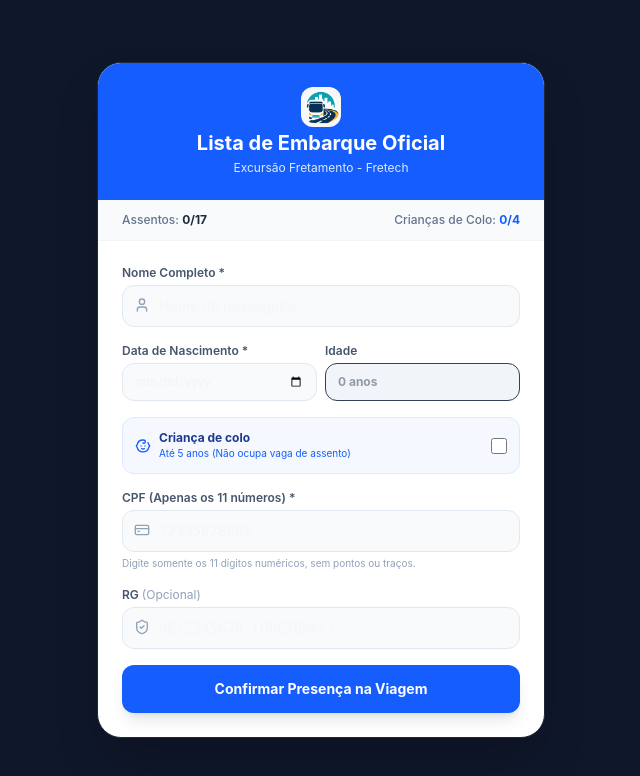
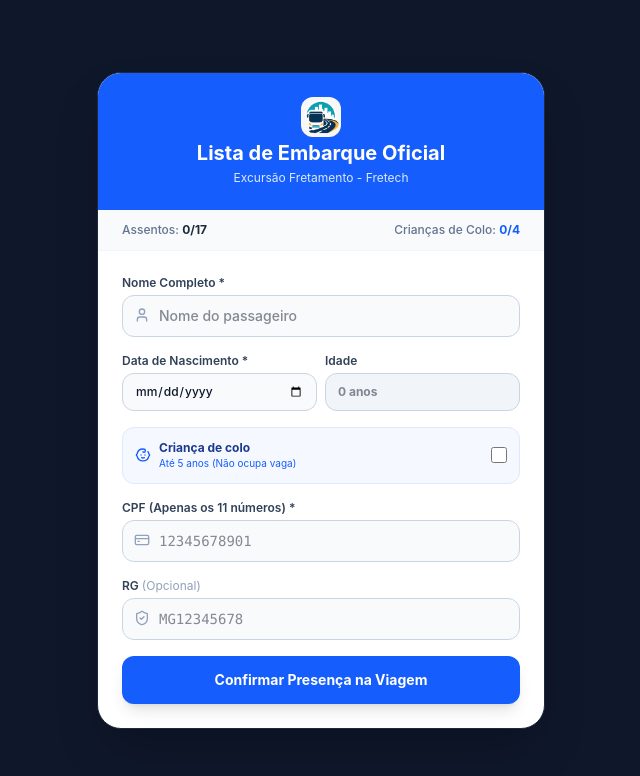
Before and after one commit to matheusnascimento21/Van-app, a React (Vite) app: page /cadastro/1 in a window 1280 px wide. Shown: the top 776 px of the page, without its empty margins (319-959 px from the left). Built offline with nearby package versions, Linux system fonts and the light colour scheme.

Commit message:
Corrige cor do texto digitado nos inputs

```diff
--- a/src/components/CadastroPassageiro.jsx
+++ b/src/components/CadastroPassageiro.jsx
@@ -2,7 +2,6 @@ import React, { useState } from 'react';
 import { useParams } from 'react-router-dom';
 import { CheckCircle2, AlertCircle, User, CreditCard, ShieldCheck, Baby } from 'lucide-react';
 
-// Função para Validação Matemática de CPF (Módulo 11) - Exatamente 11 números
 function validarCPFMatematico(cpf) {
   const c = cpf.replace(/\D/g, '');
   if (c.length !== 11 || /^(\d)\1{10}$/.test(c)) return false;
@@ -29,15 +28,11 @@ export default function CadastroPassageiro() {
     const salva = localStorage.getItem(`viagem_${viagemId}`);
     return salva ? JSON.parse(salva) : {
       local: 'Excursão Fretamento - Fretech',
-      dataIda: '2026-09-25',
-      dataVolta: '2026-09-27',
-      capacidadeTotal: 18,
       limitePassageiros: 17
     };
   });
 
   const storageKey = `passageiros_${viagemId || 'geral'}`;
-
   const [passageiros, setPassageiros] = useState(() => {
     const salvos = localStorage.getItem(storageKey);
     return salvos ? JSON.parse(salvos) : [];
@@ -57,10 +52,7 @@ export default function CadastroPassageiro() {
 
   const passageirosAssento = passageiros.filter(p => !p.isCriancaColo);
   const criancasColo = passageiros.filter(p => p.isCriancaColo);
-
-  const limitePassageiros = viagem.limitePassageiros || (viagem.capacidadeTotal ? viagem.capacidadeTotal - 1 : 17);
-  const estaLotadoSemColo = passageirosAssento.length >= limitePassageiros;
-  const limiteColoAtingido = criancasColo.length >= 4;
+  const limitePassageiros = viagem.limitePassageiros || 17;
 
   const handleDataNascimentoChange = (e) => {
     const dataNasc = e.target.value;
@@ -85,44 +77,19 @@ export default function CadastroPassageiro() {
     setForm({ ...form, cpf: apenasNumeros });
   };
 
-  const handleRgChange = (e) => {
-    let valor = e.target.value.toUpperCase();
-    const letras = valor.slice(0, 2).replace(/[^A-Z]/g, '');
-    const numeros = valor.slice(2).replace(/\D/g, '').slice(0, 8);
-    setForm({ ...form, rg: letras + numeros });
-  };
-
   const handleSubmit = (e) => {
     e.preventDefault();
     setErro('');
-
-    if (!form.isCriancaColo && estaLotadoSemColo) {
-      setErro(`Os assentos desta viagem estão lotados (${limitePassageiros} passageiros).`);
-      return;
-    }
-
-    if (form.isCriancaColo && limiteColoAtingido) {
-      setErro('O limite máximo de 4 crianças de colo para este veículo foi atingido.');
-      return;
-    }
-
-    if (form.isCriancaColo && (form.idade > 5 || form.idade === '')) {
-      setErro('A opção de criança de colo é válida apenas para crianças de até 5 anos.');
-      return;
-    }
 
     if (!form.dataNascimento) {
       setErro('Informe a data de nascimento.');
       return;
     }
 
-    // Validação estrita: exatamente 11 números e validação matemática de CPF
     if (form.cpf.length !== 11 || !validarCPFMatematico(form.cpf)) {
       setErro('CPF inválido. O CPF deve conter exatamente 11 números válidos.');
       return;
     }
-
-    const assentoDesignado = form.isCriancaColo ? 'Colo' : passageirosAssento.length + 1;
 
     const novoPassageiro = {
       id: Date.now(),
@@ -132,13 +99,12 @@ export default function CadastroPassageiro() {
       cpf: form.cpf,
       rg: form.rg || 'Não informado',
       isCriancaColo: form.isCriancaColo,
-      poltrona: assentoDesignado
+      poltrona: form.isCriancaColo ? 'Colo' : passageirosAssento.length + 1
     };
 
     const novosPassageiros = [...passageiros, novoPassageiro];
     setPassageiros(novosPassageiros);
     localStorage.setItem(storageKey, JSON.stringify(novosPassageiros));
-
     setSucesso(true);
   };
 
@@ -146,7 +112,7 @@ export default function CadastroPassageiro() {
     <div className="min-h-screen bg-slate-900 flex items-center justify-center p-4 font-sans">
       <div className="w-full max-w-md bg-white rounded-3xl shadow-2xl overflow-hidden border border-slate-800">
 
-        {/* CABEÇALHO COM LOGO FRETECH */}
+        {/* CABEÇALHO */}
         <div className="bg-blue-600 p-6 text-white text-center space-y-1">
           <img src="/logo.png" alt="Fretech Logo" className="w-10 h-10 object-contain mx-auto mb-1 rounded-xl" />
           <h1 className="text-xl font-bold leading-tight">Lista de Embarque Oficial</h1>
@@ -169,8 +135,6 @@ export default function CadastroPassageiro() {
           <div className="p-8 text-center space-y-4">
             <CheckCircle2 className="w-16 h-16 text-emerald-500 mx-auto" />
             <h2 className="text-xl font-bold text-slate-900">Cadastro Confirmado!</h2>
-            <p className="text-xs text-slate-500">Seu nome já consta na lista oficial da viagem com sucesso.</p>
-
             <button
               onClick={() => { setSucesso(false); setForm({ nome: '', dataNascimento: '', idade: '', cpf: '', rg: '', isCriancaColo: false }); }}
               className="w-full bg-slate-900 hover:bg-slate-800 text-white font-bold py-3 rounded-xl text-xs transition cursor-pointer"
@@ -188,7 +152,7 @@ export default function CadastroPassageiro() {
             )}
 
             <div>
-              <label className="block text-xs font-semibold text-slate-600 mb-1">Nome Completo *</label>
+              <label className="block text-xs font-semibold text-slate-700 mb-1">Nome Completo *</label>
               <div className="relative">
                 <User className="w-4 h-4 text-slate-400 absolute left-3 top-3" />
                 <input
@@ -197,31 +161,31 @@ export default function CadastroPassageiro() {
                   placeholder="Nome do passageiro"
                   value={form.nome}
                   onChange={(e) => setForm({ ...form, nome: e.target.value })}
-                  className="w-full bg-slate-50 border border-slate-200 rounded-xl pl-9 pr-3 py-2.5 text-sm outline-none"
+                  className="w-full bg-slate-50 border border-slate-300 rounded-xl pl-9 pr-3 py-2.5 text-sm text-slate-900 font-medium outline-none focus:border-blue-600 focus:bg-white"
                 />
               </div>
             </div>
 
             <div className="grid grid-cols-2 gap-2">
               <div>
-                <label className="block text-xs font-semibold text-slate-600 mb-1">Data de Nascimento *</label>
+                <label className="block text-xs font-semibold text-slate-700 mb-1">Data de Nascimento *</label>
                 <input
                   type="date"
                   required
                   value={form.dataNascimento}
                   onChange={handleDataNascimentoChange}
-                  className="w-full bg-slate-50 border border-slate-200 rounded-xl px-3 py-2.5 text-xs outline-none"
+                  className="w-full bg-slate-50 border border-slate-300 rounded-xl px-3 py-2.5 text-xs text-slate-900 font-medium outline-none focus:border-blue-600 focus:bg-white"
                 />
               </div>
 
               <div>
-                <label className="block text-xs font-semibold text-slate-600 mb-1">Idade</label>
+                <label className="block text-xs font-semibold text-slate-700 mb-1">Idade</label>
                 <input
                   type="text"
                   readOnly
                   placeholder="0 anos"
                   value={form.idade !== '' ? `${form.idade} anos` : ''}
-                  className="w-full bg-slate-100 border rounded-xl px-3 py-2.5 text-xs font-bold text-slate-700 outline-none"
+                  className="w-full bg-slate-100 border border-slate-300 rounded-xl px-3 py-2.5 text-xs font-bold text-slate-900 outline-none"
                 />
               </div>
             </div>
@@ -231,7 +195,7 @@ export default function CadastroPassageiro() {
                 <Baby className="w-4 h-4 text-blue-600" />
                 <div>
                   <p className="text-xs font-bold text-blue-900">Criança de colo</p>
-                  <p className="text-[10px] text-blue-600">Até 5 anos (Não ocupa vaga de assento)</p>
+                  <p className="text-[10px] text-blue-600">Até 5 anos (Não ocupa vaga)</p>
                 </div>
               </div>
               <input
@@ -243,7 +207,7 @@ export default function CadastroPassageiro() {
             </div>
 
             <div>
-              <label className="block text-xs font-semibold text-slate-600 mb-1">CPF (Apenas os 11 números) *</label>
+              <label className="block text-xs font-semibold text-slate-700 mb-1">CPF (Apenas os 11 números) *</label>
               <div className="relative">
                 <CreditCard className="w-4 h-4 text-slate-400 absolute left-3 top-3" />
                 <input
@@ -253,22 +217,21 @@ export default function CadastroPassageiro() {
                   placeholder="12345678901"
                   value={form.cpf}
                   onChange={handleCpfChange}
-                  className="w-full bg-slate-50 border border-slate-200 rounded-xl pl-9 pr-3 py-2.5 text-sm font-mono outline-none focus:ring-2 focus:ring-blue-500"
+                  className="w-full bg-slate-50 border border-slate-300 rounded-xl pl-9 pr-3 py-2.5 text-sm text-slate-900 font-mono font-medium outline-none focus:border-blue-600 focus:bg-white"
                 />
               </div>
-              <p className="text-[10px] text-slate-400 mt-1">Digite somente os 11 dígitos numéricos, sem pontos ou traços.</p>
             </div>
 
             <div>
-              <label className="block text-xs font-semibold text-slate-600 mb-1">RG <span className="text-slate-400 font-normal">(Opcional)</span></label>
+              <label className="block text-xs font-semibold text-slate-700 mb-1">RG <span className="text-slate-400 font-normal">(Opcional)</span></label>
               <div className="relative">
                 <ShieldCheck className="w-4 h-4 text-slate-400 absolute left-3 top-3" />
                 <input
                   type="text"
-                  placeholder="MG12345678 (Opcional)"
+                  placeholder="MG12345678"
                   value={form.rg}
-                  onChange={handleRgChange}
-                  className="w-full bg-slate-50 border border-slate-200 rounded-xl pl-9 pr-3 py-2.5 text-sm font-mono uppercase outline-none"
+                  onChange={(e) => setForm({ ...form, rg: e.target.value.toUpperCase() })}
+                  className="w-full bg-slate-50 border border-slate-300 rounded-xl pl-9 pr-3 py-2.5 text-sm text-slate-900 font-mono uppercase font-medium outline-none focus:border-blue-600 focus:bg-white"
                 />
               </div>
             </div>
```
